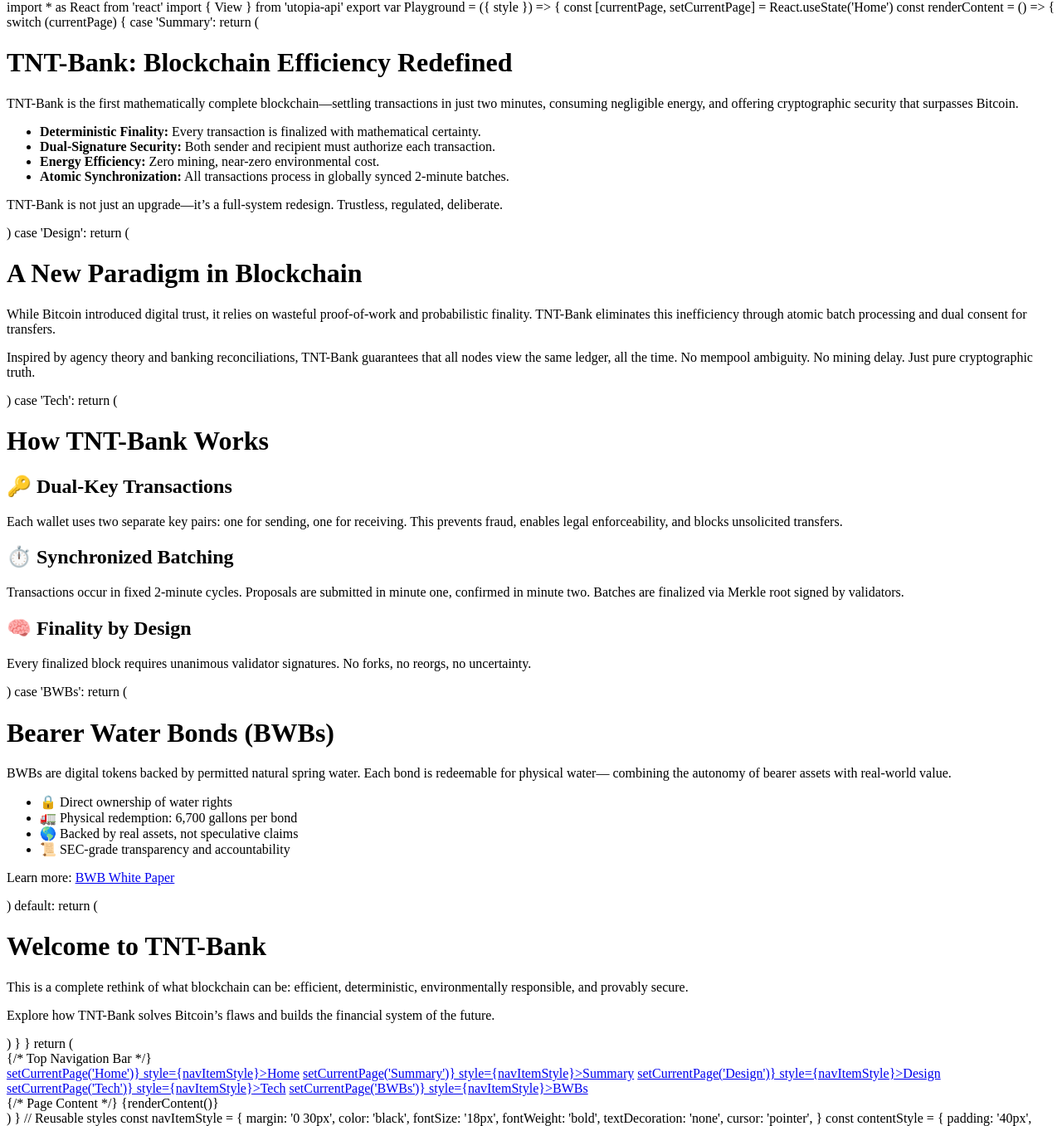
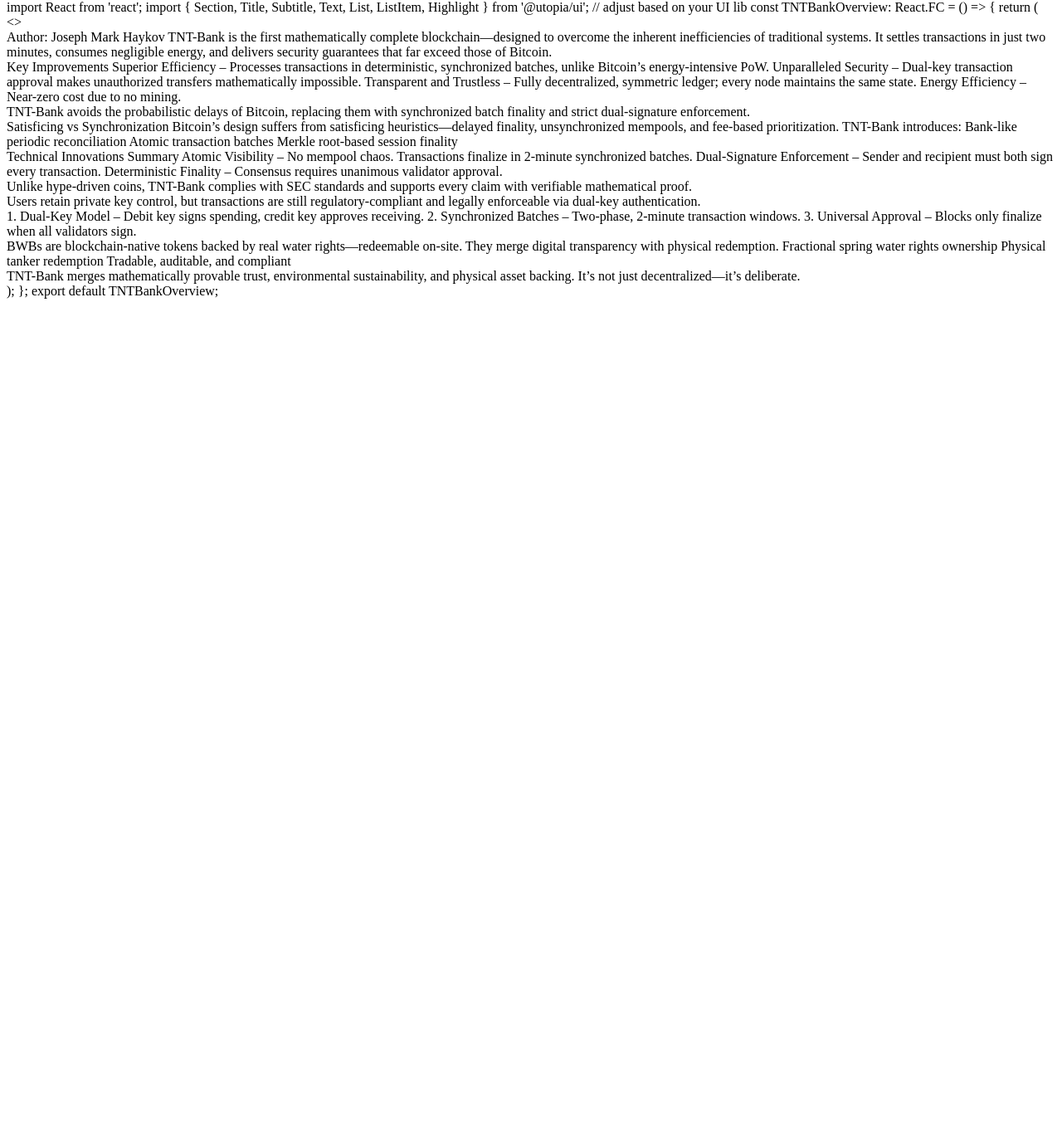
Before and after one commit to DesignerTemplate/TNT_MAIN_WEB_02, a plain HTML site: page index.html in a window 1280 px wide. Shown: the part 8-1365 px from the top of the page at 83% size. After the commit the page ends 800 px from the top, so only its background shows below. Drawn offline with Linux system fonts and the light colour scheme.

Commit message:
Update index.html

```diff
--- a/index.html
+++ b/index.html
@@ -1,128 +1,118 @@
-import * as React from 'react'
-import { View } from 'utopia-api'
+import React from 'react';
+import { Section, Title, Subtitle, Text, List, ListItem, Highlight } from '@utopia/ui'; // adjust based on your UI lib
 
-export var Playground = ({ style }) => {
-  const [currentPage, setCurrentPage] = React.useState('Home')
+const TNTBankOverview: React.FC = () => {
+  return (
+    <>
+      <Section>
+        <Title>Beyond Proof-of-Work: How TNT-Bank Redefines Blockchain Efficiency</Title>
+        <Subtitle>Author: Joseph Mark Haykov</Subtitle>
+        <Text>
+          TNT-Bank is the first mathematically complete blockchain—designed to overcome the inherent inefficiencies of traditional systems. It settles transactions in just two minutes, consumes negligible energy, and delivers security guarantees that far exceed those of Bitcoin.
+        </Text>
+      </Section>
 
-  const renderContent = () => {
-    switch (currentPage) {
-      case 'Summary':
-        return (
-          <div style={contentStyle}>
-            <h1>TNT-Bank: Blockchain Efficiency Redefined</h1>
-            <p>
-              TNT-Bank is the first mathematically complete blockchain—settling transactions in just two minutes,
-              consuming negligible energy, and offering cryptographic security that surpasses Bitcoin.
-            </p>
-            <ul style={{ textAlign: 'left' }}>
-              <li><strong>Deterministic Finality:</strong> Every transaction is finalized with mathematical certainty.</li>
-              <li><strong>Dual-Signature Security:</strong> Both sender and recipient must authorize each transaction.</li>
-              <li><strong>Energy Efficiency:</strong> Zero mining, near-zero environmental cost.</li>
-              <li><strong>Atomic Synchronization:</strong> All transactions process in globally synced 2-minute batches.</li>
-            </ul>
-            <p>
-              TNT-Bank is not just an upgrade—it’s a full-system redesign. Trustless, regulated, deliberate.
-            </p>
-          </div>
-        )
-      case 'Design':
-        return (
-          <div style={contentStyle}>
-            <h1>A New Paradigm in Blockchain</h1>
-            <p>
-              While Bitcoin introduced digital trust, it relies on wasteful proof-of-work and probabilistic finality.
-              TNT-Bank eliminates this inefficiency through atomic batch processing and dual consent for transfers.
-            </p>
-            <p>
-              Inspired by agency theory and banking reconciliations, TNT-Bank guarantees that all nodes view the
-              same ledger, all the time. No mempool ambiguity. No mining delay. Just pure cryptographic truth.
-            </p>
-          </div>
-        )
-      case 'Tech':
-        return (
-          <div style={contentStyle}>
-            <h1>How TNT-Bank Works</h1>
-            <h2>🔑 Dual-Key Transactions</h2>
-            <p>
-              Each wallet uses two separate key pairs: one for sending, one for receiving. This prevents fraud,
-              enables legal enforceability, and blocks unsolicited transfers.
-            </p>
-            <h2>⏱️ Synchronized Batching</h2>
-            <p>
-              Transactions occur in fixed 2-minute cycles. Proposals are submitted in minute one, confirmed in minute two.
-              Batches are finalized via Merkle root signed by validators.
-            </p>
-            <h2>🧠 Finality by Design</h2>
-            <p>
-              Every finalized block requires unanimous validator signatures. No forks, no reorgs, no uncertainty.
-            </p>
-          </div>
-        )
-      case 'BWBs':
-        return (
-          <div style={contentStyle}>
-            <h1>Bearer Water Bonds (BWBs)</h1>
-            <p>
-              BWBs are digital tokens backed by permitted natural spring water. Each bond is redeemable for physical water—
-              combining the autonomy of bearer assets with real-world value.
-            </p>
-            <ul style={{ textAlign: 'left' }}>
-              <li>🔒 Direct ownership of water rights</li>
-              <li>🚛 Physical redemption: 6,700 gallons per bond</li>
-              <li>🌎 Backed by real assets, not speculative claims</li>
-              <li>📜 SEC-grade transparency and accountability</li>
-            </ul>
-            <p>
-              Learn more: <a href="https://haykov.substack.com/p/bwb" target="_blank">BWB White Paper</a>
-            </p>
-          </div>
-        )
-      default:
-        return (
-          <div style={contentStyle}>
-            <h1>Welcome to TNT-Bank</h1>
-            <p>
-              This is a complete rethink of what blockchain can be: efficient, deterministic, environmentally responsible,
-              and provably secure.
-            </p>
-            <p>
-              Explore how TNT-Bank solves Bitcoin’s flaws and builds the financial system of the future.
-            </p>
-          </div>
-        )
-    }
-  }
+      <Section>
+        <Subtitle>Key Improvements</Subtitle>
+        <List>
+          <ListItem>
+            <Highlight>Superior Efficiency</Highlight> – Processes transactions in deterministic, synchronized batches, unlike Bitcoin’s energy-intensive PoW.
+          </ListItem>
+          <ListItem>
+            <Highlight>Unparalleled Security</Highlight> – Dual-key transaction approval makes unauthorized transfers mathematically impossible.
+          </ListItem>
+          <ListItem>
+            <Highlight>Transparent and Trustless</Highlight> – Fully decentralized, symmetric ledger; every node maintains the same state.
+          </ListItem>
+          <ListItem>
+            <Highlight>Energy Efficiency</Highlight> – Near-zero cost due to no mining.
+          </ListItem>
+        </List>
+      </Section>
 
-  return (
-    <div style={{ fontFamily: 'Arial, sans-serif', height: '100vh', width: '100%', backgroundColor: 'white', ...style }}>
-      {/* Top Navigation Bar */}
-      <div style={{ backgroundColor: '#cccccc', padding: '20px 0', textAlign: 'center' }}>
-        <a href="#" onClick={() => setCurrentPage('Home')} style={navItemStyle}>Home</a>
-        <a href="#" onClick={() => setCurrentPage('Summary')} style={navItemStyle}>Summary</a>
-        <a href="#" onClick={() => setCurrentPage('Design')} style={navItemStyle}>Design</a>
-        <a href="#" onClick={() => setCurrentPage('Tech')} style={navItemStyle}>Tech</a>
-        <a href="#" onClick={() => setCurrentPage('BWBs')} style={navItemStyle}>BWBs</a>
-      </div>
-      {/* Page Content */}
-      {renderContent()}
-    </div>
-  )
-}
+      <Section>
+        <Title>A New Paradigm in Blockchain Technology</Title>
+        <Text>
+          TNT-Bank avoids the probabilistic delays of Bitcoin, replacing them with synchronized batch finality and strict dual-signature enforcement.
+        </Text>
+      </Section>
 
-// Reusable styles
-const navItemStyle = {
-  margin: '0 30px',
-  color: 'black',
-  fontSize: '18px',
-  fontWeight: 'bold',
-  textDecoration: 'none',
-  cursor: 'pointer',
-}
+      <Section>
+        <Subtitle>Satisficing vs Synchronization</Subtitle>
+        <Text>
+          Bitcoin’s design suffers from satisficing heuristics—delayed finality, unsynchronized mempools, and fee-based prioritization. TNT-Bank introduces:
+        </Text>
+        <List>
+          <ListItem>Bank-like periodic reconciliation</ListItem>
+          <ListItem>Atomic transaction batches</ListItem>
+          <ListItem>Merkle root-based session finality</ListItem>
+        </List>
+      </Section>
 
-const contentStyle = {
-  padding: '40px',
-  textAlign: 'left',
-  maxWidth: '800px',
-  margin: '0 auto',
-}
+      <Section>
+        <Subtitle>Technical Innovations Summary</Subtitle>
+        <List>
+          <ListItem>
+            <Highlight>Atomic Visibility</Highlight> – No mempool chaos. Transactions finalize in 2-minute synchronized batches.
+          </ListItem>
+          <ListItem>
+            <Highlight>Dual-Signature Enforcement</Highlight> – Sender and recipient must both sign every transaction.
+          </ListItem>
+          <ListItem>
+            <Highlight>Deterministic Finality</Highlight> – Consensus requires unanimous validator approval.
+          </ListItem>
+        </List>
+      </Section>
+
+      <Section>
+        <Title>TNT-Bank: Transparent, Regulated, and Fact-Based</Title>
+        <Text>
+          Unlike hype-driven coins, TNT-Bank complies with SEC standards and supports every claim with verifiable mathematical proof.
+        </Text>
+      </Section>
+
+      <Section>
+        <Title>TNT-Bank: Bearer Freedom + Registered Security</Title>
+        <Text>
+          Users retain private key control, but transactions are still regulatory-compliant and legally enforceable via dual-key authentication.
+        </Text>
+      </Section>
+
+      <Section>
+        <Title>Technical Deep Dive</Title>
+        <List>
+          <ListItem>
+            <Highlight>1. Dual-Key Model</Highlight> – Debit key signs spending, credit key approves receiving.
+          </ListItem>
+          <ListItem>
+            <Highlight>2. Synchronized Batches</Highlight> – Two-phase, 2-minute transaction windows.
+          </ListItem>
+          <ListItem>
+            <Highlight>3. Universal Approval</Highlight> – Blocks only finalize when all validators sign.
+          </ListItem>
+        </List>
+      </Section>
+
+      <Section>
+        <Title>Bearer Water Bonds (BWBs)</Title>
+        <Text>
+          BWBs are blockchain-native tokens backed by real water rights—redeemable on-site. They merge digital transparency with physical redemption.
+        </Text>
+        <List>
+          <ListItem>Fractional spring water rights ownership</ListItem>
+          <ListItem>Physical tanker redemption</ListItem>
+          <ListItem>Tradable, auditable, and compliant</ListItem>
+        </List>
+      </Section>
+
+      <Section>
+        <Title>A Glimpse into the Future of Finance</Title>
+        <Text>
+          TNT-Bank merges mathematically provable trust, environmental sustainability, and physical asset backing. It’s not just decentralized—it’s deliberate.
+        </Text>
+      </Section>
+    </>
+  );
+};
+
+export default TNTBankOverview;
```
